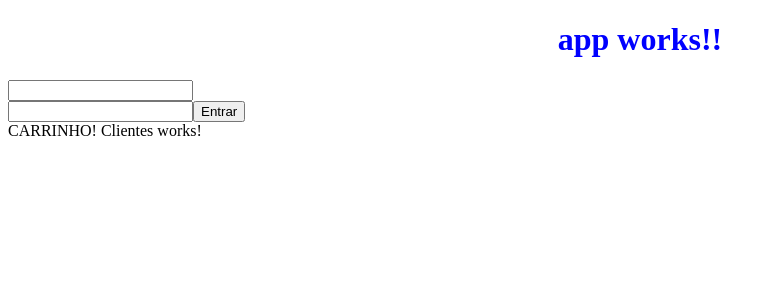
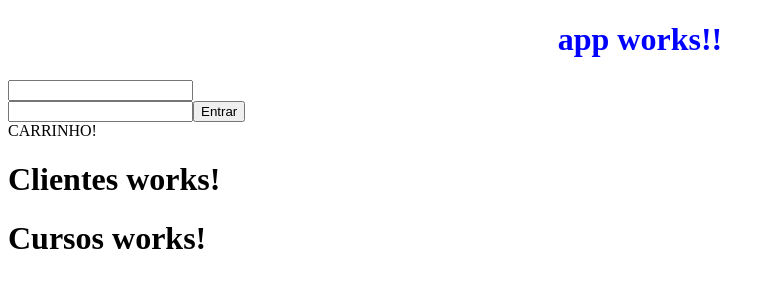
Before and after one commit to juniorsilva42/ng-awesome-trainning-app, an Angular app: page / in a window 1280 px wide. Shown: the top 300 px of the page, without its empty margins (0-775 px from the left). Built offline with nearby package versions, Linux system fonts and the light colour scheme.

Commit message:
reforçando a criação manual de componentes

```diff
--- a/src/app/app.component.html
+++ b/src/app/app.component.html
@@ -9,3 +9,4 @@
 <login-screen></login-screen>
 <ts-cart></ts-cart>
 <ts-app-customers></ts-app-customers>
+<ts-app-cursos></ts-app-cursos>
--- a/src/app/app.module.ts
+++ b/src/app/app.module.ts
@@ -6,6 +6,7 @@ import { LoginComponent } from './components/login/login.component';
 import { SignupComponent } from './components/signup/signup.component';
 import { CartComponent } from './components/cart/cart.component';
 import { CustomersComponent } from './components/customers/customers.component';
+import { CursosComponent } from './components/cursos/cursos.component';
 
 @NgModule({
   declarations: [
@@ -13,7 +14,8 @@ import { CustomersComponent } from './components/customers/customers.component';
     LoginComponent,
     SignupComponent,
     CartComponent,
-    CustomersComponent
+    CustomersComponent,
+    CursosComponent
   ],
   imports: [
     BrowserModule
--- /dev/null
+++ b/src/app/components/cursos/cursos.component.ts
@@ -0,0 +1,9 @@
+import { Component } from '@angular/core';
+
+@Component({
+    selector: 'ts-app-cursos',
+    template: `
+        <h1>Cursos works!</h1>
+    `
+})
+export class CursosComponent {}
--- a/src/app/components/customers/customers.component.ts
+++ b/src/app/components/customers/customers.component.ts
@@ -1,14 +1,9 @@
 import { Component, OnInit } from '@angular/core';
-
 
 @Component({
     selector: 'ts-app-customers',
     template: `
-        Clientes works!
+        <h1>Clientes works!</h1>
     `
 })
-export class CustomersComponent implements OnInit {
-
-    constructor (){}
-    onInit(){}
-}
+export class CustomersComponent {}
```
